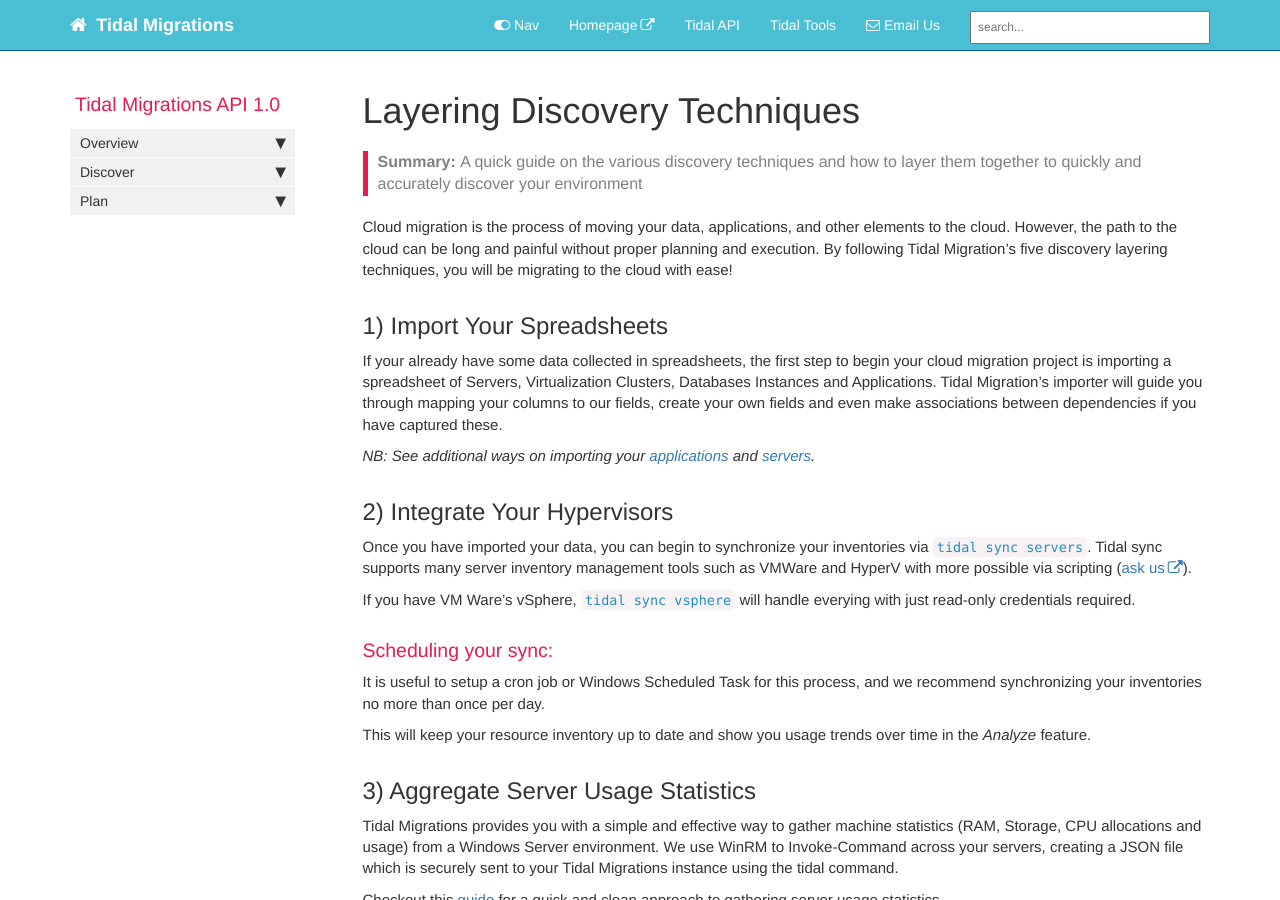
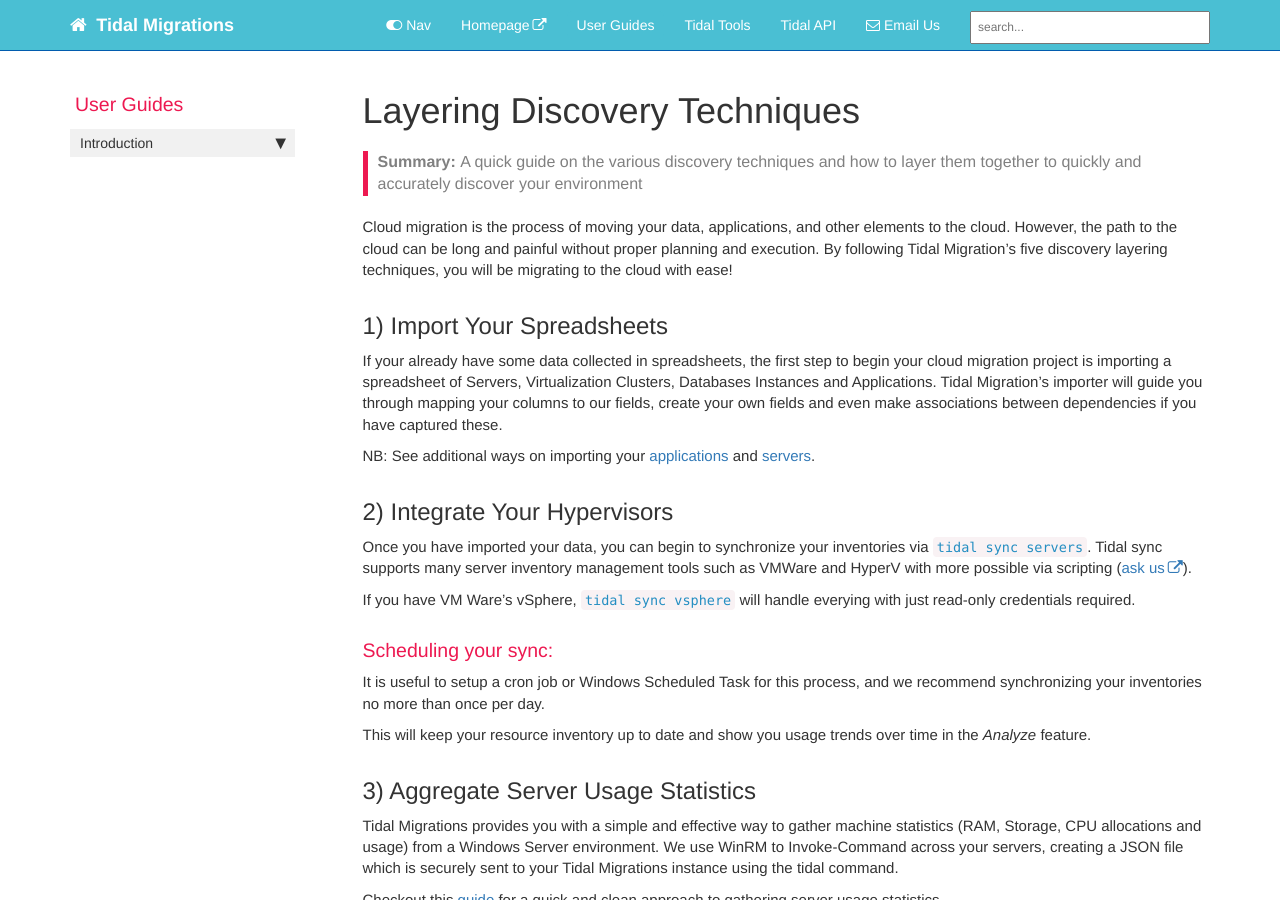
Before and after one commit to tidalmigrations/tidalmigrations.github.io, a Jekyll site: the page built from pages/user guides/howto.md, in a window 1280 px wide and 900 px high. Built offline with Jekyll 4.4.1, drawn with Linux system fonts in a browser that asks for light colours; nearby versions of some CDN libraries; comment, search, counter and statistics services are not loaded.

Commit message:
add userguides to top nav with layering discovery guides in it

```diff
--- a/_data/topnav.yml
+++ b/_data/topnav.yml
@@ -5,7 +5,9 @@ topnav:
   items:
     - title: Homepage
       external_url: https://tidalmigrations.com
+    - title: User Guides
+      url: /discovery-techniques.html
+    - title: Tidal Tools
+      url: /tidal-tools.html
     - title: Tidal API
       url: /index.html
-    - title: Tidal Tools
-      url: /tidal-tools.html
--- a/pages/tidal tools/howto.md
+++ b/pages/user guides/howto.md
@@ -4,7 +4,8 @@ title: Layering Discovery Techniques
 keywords: sync, import, discover, analyze, source code, discovery plan
 last_updated: July, 2018
 summary: "A quick guide on the various discovery techniques and how to layer them together to quickly and accurately discover your environment"
-sidebar: main_sidebar
+sidebar: user_guidesbar
+folder: userguides
 permalink: discovery-techniques.html
 ---
 
@@ -16,7 +17,7 @@ By following Tidal Migration's five discovery layering techniques, you will be m
 
 If your already have some data collected in spreadsheets, the first step to begin your cloud migration project is importing a spreadsheet of Servers, Virtualization Clusters, Databases Instances and Applications. Tidal Migration's importer will guide you through mapping your columns to our fields, create your own fields and even make associations between dependencies if you have captured these.
 
-_NB: See additional ways on importing your [applications](importapps.html) and [servers](import_servers.html)._
+NB: See additional ways on importing your [applications](importapps.html) and [servers](import_servers.html).
 
 ## 2) Integrate Your Hypervisors
 
```
Also changed, not shown: _data/sidebars/user_guidesbar.yml (added, +29 -0 lines).
